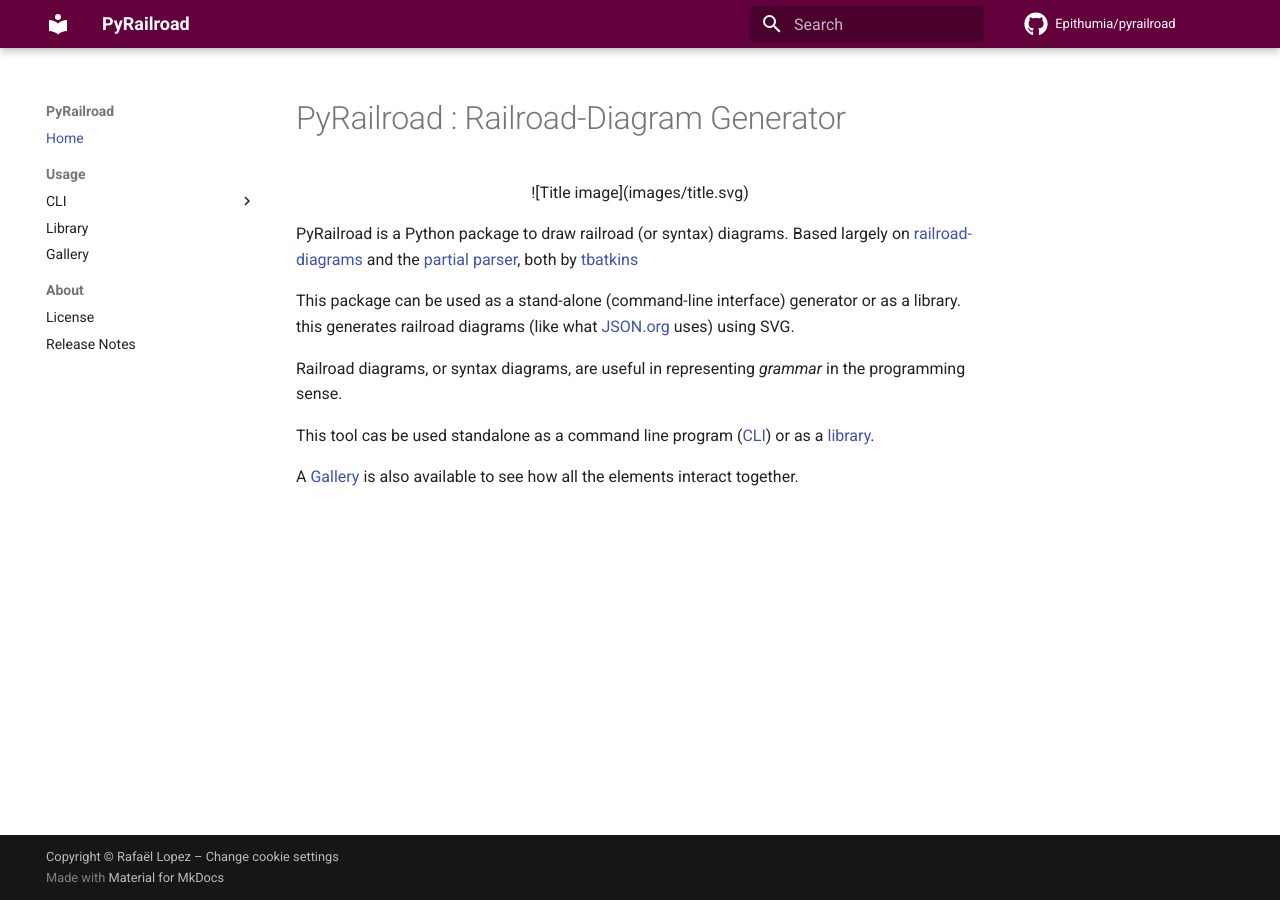
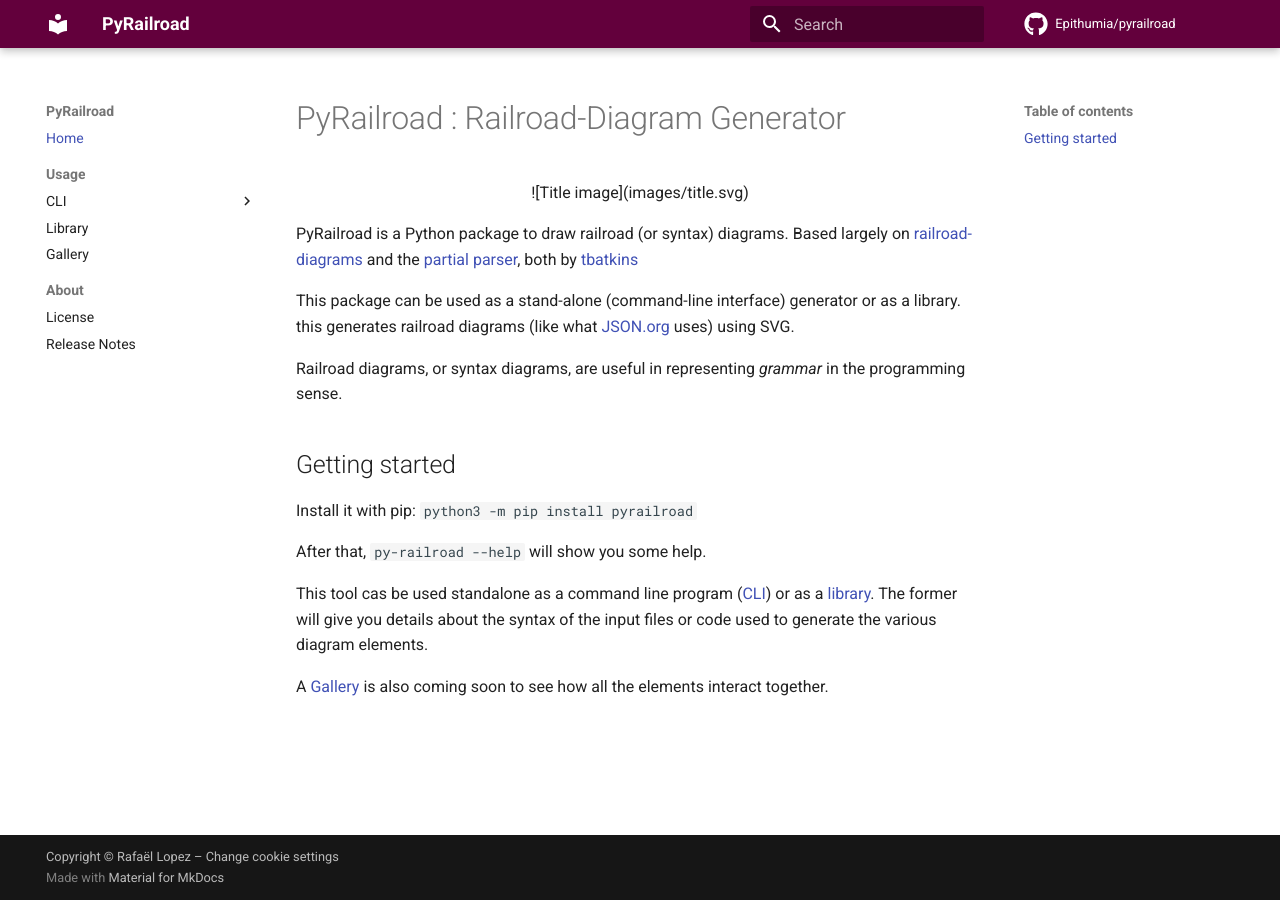
Before and after one commit to Epithumia/pyrailroad, an MkDocs documentation site: the page built from docs/docs/index.md, in a window 1280 px wide. Built offline with MkDocs 1.6.1 and Material for MkDocs 9.7.7, drawn with Linux system fonts in a browser that asks for light colours; comment, search, counter and statistics services are not loaded.

Commit message:
Add installation instruction

```diff
--- a/docs/docs/index.md
+++ b/docs/docs/index.md
@@ -9,6 +9,12 @@
 
 Railroad diagrams, or syntax diagrams, are useful in representing *grammar* in the programming sense.
 
-This tool cas be used standalone as a command line program ([CLI](cli/index.md)) or as a [library](library.md).
+## Getting started
 
-A [Gallery](gallery.md) is also available to see how all the elements interact together.
+Install it with pip: `python3 -m pip install pyrailroad`
+
+After that, `py-railroad --help` will show you some help.
+
+This tool cas be used standalone as a command line program ([CLI](cli/index.md)) or as a [library](library.md). The former will give you details about the syntax of the input files or code used to generate the various diagram elements.
+
+A [Gallery](gallery.md) is also coming soon to see how all the elements interact together.
```
Also changed, not shown: README.md.
